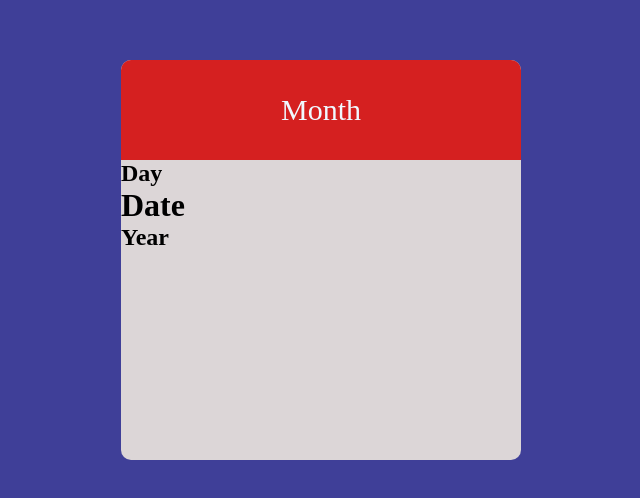
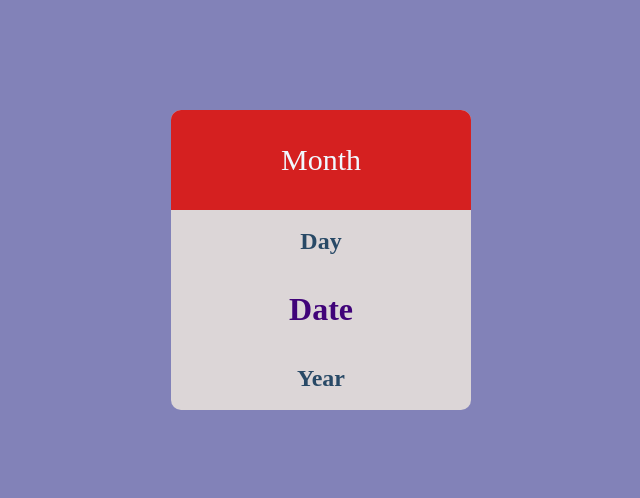
Before and after one commit to tareeqadnaan806/mini-calender, a plain HTML site: page index.html in a window 1280 px wide. Shown: the part 140-638 px from the top of the page, without its empty margins (319-959 px from the left). Drawn offline with Linux system fonts and the light colour scheme.

Commit message:
Update styles.css

```diff
--- a/styles.css
+++ b/styles.css
@@ -5,7 +5,7 @@
 }
 
 body{
-    background-color: rgb(63, 63, 152);
+    background-color: rgb(130, 130, 184);
     width: 100%;
     height: 100vh;
     display: flex;
@@ -14,8 +14,8 @@ body{
 }
 
 .container{
-    width: 400px;
-    height: 400px;
+    width: 300px;
+    height: 300px;
     background-color: rgb(220, 214, 215);
     border-radius: 10px;
 }
@@ -34,3 +34,19 @@ body{
     color: aliceblue;
     font-size: 30px;
 }
+
+.day{
+    display: flex;
+    flex-direction: column;
+    justify-content: space-around;
+    align-items: center;
+    height: 200px;
+}
+
+h2{
+    color: rgb(40, 73, 102);
+}
+
+h1{
+    color: rgb(64, 3, 121);
+}
```
